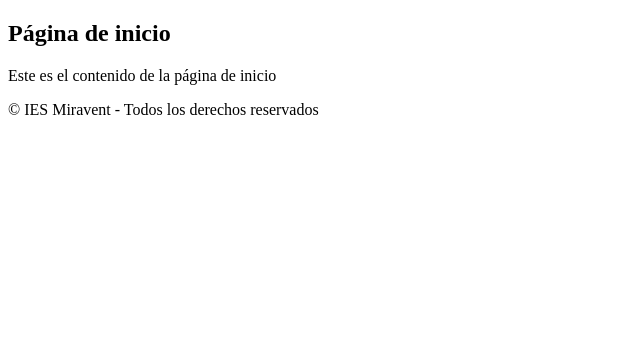
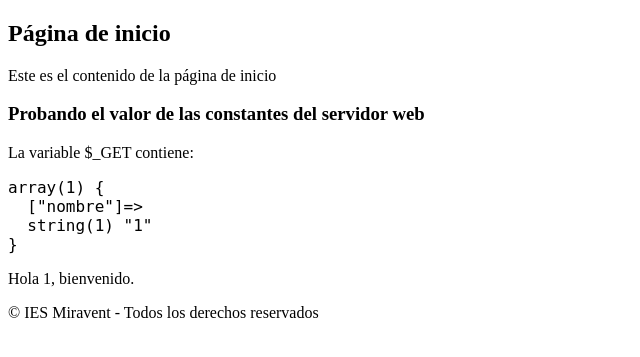
Before and after one commit to bienvenidosaez/2asir1415, a PHP site: page /?nombre=1 in a window 1280 px wide. Shown: the part 134-491 px from the top of the page, without its empty margins (0-640 px from the left). Run offline with PHP 8.4, Linux system fonts and the light colour scheme.

Commit message:
Clase de hoy

```diff
--- a/05 PHP/ejemplos/index.php
+++ b/05 PHP/ejemplos/index.php
@@ -3,4 +3,15 @@
     <h2>Página de inicio</h2>
     <p>Este es el contenido de la página de inicio</p>
 
+    <h3>Probando el valor de las constantes del servidor web</h3>
+<!--     <p>La variable $_SERVER contiene: <pre><?php var_dump($_SERVER); ?></pre></p>
+ -->    <p>La variable $_GET contiene: <pre><?php var_dump($_GET); ?></pre></p>
+
+<?php   if($_GET['nombre'] != ''){ ?>
+            <p>Hola <?php print $_GET['nombre']; ?>, bienvenido.</p>
+<?php   }else{  ?>
+            <p>No ha entrado nadie</p>
+<?php } ?>
+
+
 <?php include('comunes/footer.php'); ?>
```
